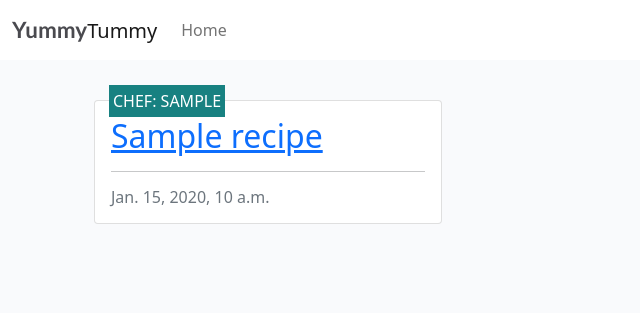
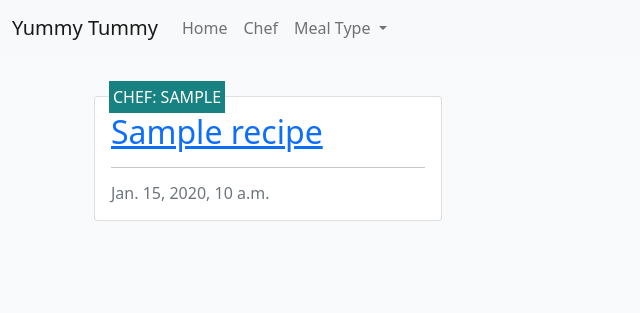
Before and after one commit to SonaliP11/yummytummy, a Django app: page / in a window 1280 px wide. Shown: the top 313 px of the page, without its empty margins (0-640 px from the left). Run offline with Django 4.2, Linux system fonts and the light colour scheme; tables that the repository leaves empty hold one stand-in row (values such as "Sample post").

Commit message:
Add navigation bar to base template for improved site structure

```diff
--- a/templates/base.html
+++ b/templates/base.html
@@ -15,20 +15,52 @@
     <link rel="stylesheet" href="https://cdnjs.cloudflare.com/ajax/libs/font-awesome/5.15.3/css/all.min.css">
     <!-- Custom CSS -->
     <link rel="stylesheet" href="{% static 'css/style.css' %}">
-    {% endblock extra_css %}
-
     <!-- Bootstrap CSS -->
     <link href="https://cdn.jsdelivr.net/npm/bootstrap@5.0.1/dist/css/bootstrap.min.css" rel="stylesheet"
         integrity="sha384-+0n0xVW2eSR5OomGNYDnhzAbDsOXxcvSN1TPprVMTNDbiYZCxYbOOl7+AMvyTG2x" crossorigin="anonymous">
+    {% endblock extra_css %}
 
-    <title>Yummy Tummy {% block title%}{% endblock %}</title>
+    <title>{% block title%}Yummy Tummy{% endblock %}</title>
 
 </head>
 
 <body class="d-flex flex-column h-100 main-bg">
 
+<!-- Navigation -->
+    <nav class="navbar navbar-expand-lg navbar-light bg-light">
+        <div class="container-fluid">
+          <a class="navbar-brand" href="{% url 'home' %}">Yummy Tummy</a>
+          <button class="navbar-toggler" type="button" data-bs-toggle="collapse" data-bs-target="#navbarSupportedContent" aria-controls="navbarSupportedContent" aria-expanded="false" aria-label="Toggle navigation">
+            <span class="navbar-toggler-icon"></span>
+          </button>
+          <div class="collapse navbar-collapse" id="navbarSupportedContent">
+            <ul class="navbar-nav me-auto mb-2 mb-lg-0">
+              <li class="nav-item">
+                <a class="nav-link {% if request.path == home_url %}active{% endif %}" aria-current="page"
+                            href="#">Home</a>
+              </li>
+              <li class="nav-item">
+                <a class="nav-link" href="#">Chef</a>
+              </li>
+              <li class="nav-item dropdown">
+                <a class="nav-link dropdown-toggle" href="#" id="navbarDropdown" role="button" data-bs-toggle="dropdown" aria-expanded="false">
+                  Meal Type
+                </a>
+                <ul class="dropdown-menu" aria-labelledby="navbarDropdown">
+                  <li><a class="dropdown-item" href="#">Breakfast</a></li>
+                  <li><a class="dropdown-item" href="#">Lunch</a></li>
+                  <li><a class="dropdown-item" href="#">Dinner</a></li>
+                </ul>
+              </li>
+             </ul>
+          </div>
+        </div>
+      </nav>
+
+
 
     <!-- Navigation -->
+    <!--
     <nav class="navbar navbar-expand-lg navbar-light bg-white">
         <div class="container-fluid">
             <a class="navbar-brand" href="{% url 'home' %}"><span class="brand">Yummy</span><span
@@ -48,6 +80,7 @@
             </div>
         </div>
     </nav>
+    -->
 
      <!-- Main Content -->
      <main class="container mt-4">
```
